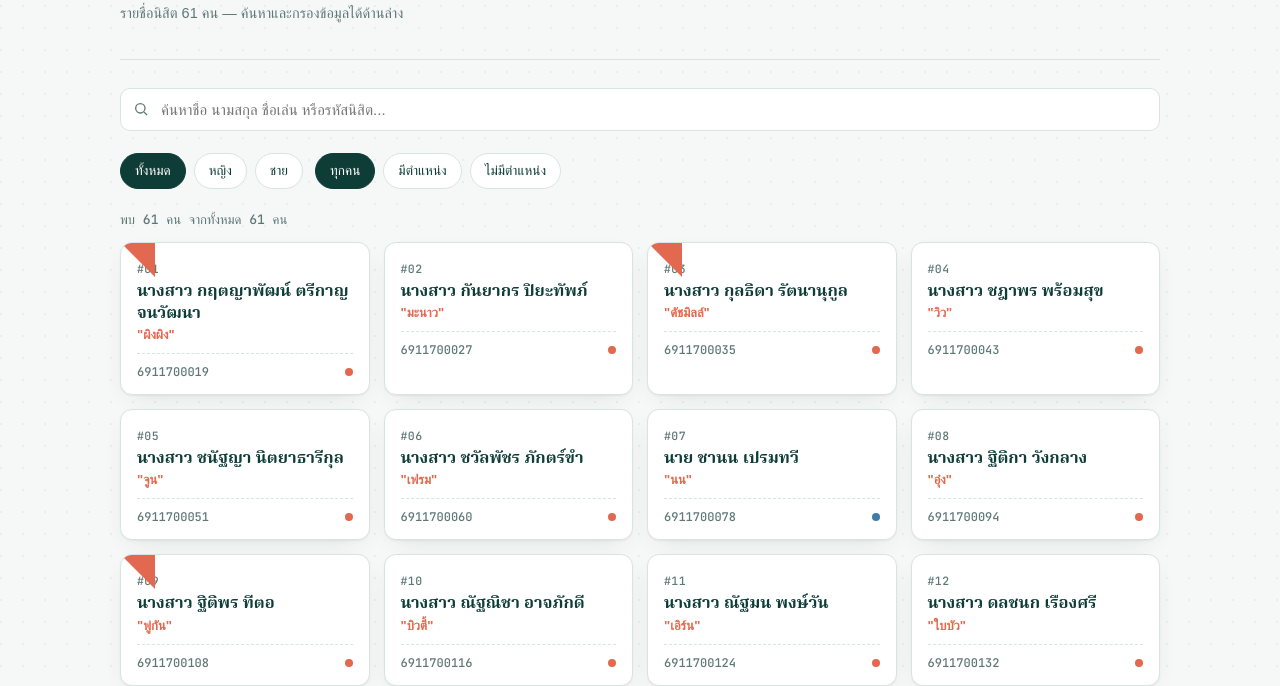
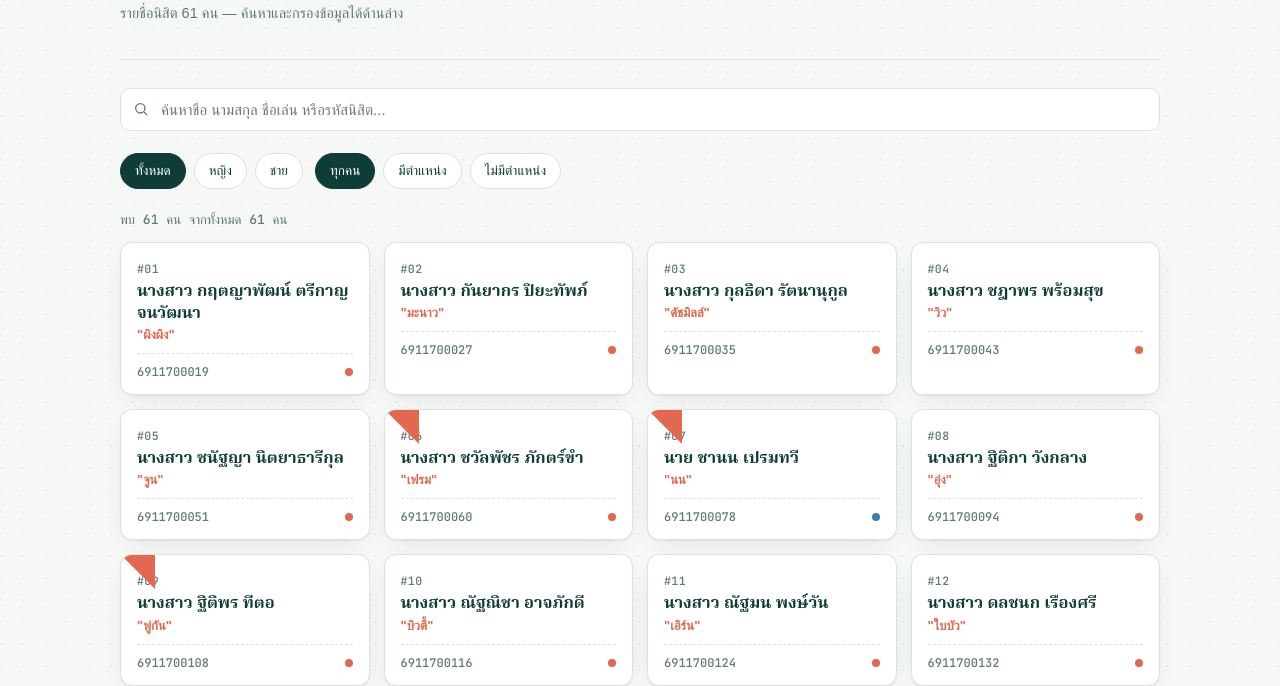
Before and after one commit to SittichaiSinsuwan/Ku-Nurse02, a plain HTML site: page index.html in a window 1280 px wide. Shown: the part 127-813 px from the top of the page. Drawn offline with Linux system fonts and the light colour scheme; a web font is replaced by a local one.

Commit message:
Update student roles to null in index.html

```diff
--- a/index.html
+++ b/index.html
@@ -315,13 +315,13 @@
 
 <script>
 const students = [
-{no:1,sid:"6911700019",prefix:"นางสาว",first:"กฤตญาพัฒน์",last:"ตรีกาญจนวัฒนา",nick:"ผิงผิง",gender:"F",role:"นิสิตผู้ประสานงานรายวิชา ภาษาอังกฤษเพื่อโอกาสในการทำงาน"},
+{no:1,sid:"6911700019",prefix:"นางสาว",first:"กฤตญาพัฒน์",last:"ตรีกาญจนวัฒนา",nick:"ผิงผิง",gender:"F",role:null},
 {no:2,sid:"6911700027",prefix:"นางสาว",first:"กันยากร",last:"ปิยะทัพภ์",nick:"มะนาว",gender:"F",role:null},
-{no:3,sid:"6911700035",prefix:"นางสาว",first:"กุลธิดา",last:"รัตนานุกูล",nick:"ดัชมิลล์",gender:"F",role:"นิสิตผู้ประสานงานรายวิชา ระบาดวิทยา"},
+{no:3,sid:"6911700035",prefix:"นางสาว",first:"กุลธิดา",last:"รัตนานุกูล",nick:"ดัชมิลล์",gender:"F",role:null},
 {no:4,sid:"6911700043",prefix:"นางสาว",first:"ชฎาพร",last:"พร้อมสุข",nick:"วิว",gender:"F",role:null},
 {no:5,sid:"6911700051",prefix:"นางสาว",first:"ชนัฐญา",last:"นิตยาธารีกุล",nick:"จูน",gender:"F",role:null},
-{no:6,sid:"6911700060",prefix:"นางสาว",first:"ชวัลพัชร",last:"ภักตร์ขำ",nick:"เฟรม",gender:"F",role:null},
-{no:7,sid:"6911700078",prefix:"นาย",first:"ชานน",last:"เปรมทวี",nick:"นน",gender:"M",role:null},
+{no:6,sid:"6911700060",prefix:"นางสาว",first:"ชวัลพัชร",last:"ภักตร์ขำ",nick:"เฟรม",gender:"F",role:"นิสิตผู้ประสานงานรายวิชา การพยาบาลพื้นฐาน 1"},
+{no:7,sid:"6911700078",prefix:"นาย",first:"ชานน",last:"เปรมทวี",nick:"นน",gender:"M",role:"นิสิตผู้ประสานงานรายวิชา ชีวเกษตรสุขภาพ 1"},
 {no:8,sid:"6911700094",prefix:"นางสาว",first:"ฐิติกา",last:"วังกลาง",nick:"อุ๋ง",gender:"F",role:null},
 {no:9,sid:"6911700108",prefix:"นางสาว",first:"ฐิติพร",last:"ทีตอ",nick:"พู่กัน",gender:"F",role:"หัวหน้ากิจกรรม"},
 {no:10,sid:"6911700116",prefix:"นางสาว",first:"ณัฐณิชา",last:"อาจภักดี",nick:"บิวตี้",gender:"F",role:null},
@@ -330,8 +330,8 @@ const students = [
 {no:13,sid:"6911700141",prefix:"นางสาว",first:"ธัญชนก",last:"สีวาดมา",nick:"จันทร์เจ้า",gender:"F",role:null},
 {no:14,sid:"6911700159",prefix:"นางสาว",first:"นภัสวรรณ",last:"แก้วอุ่นเรือน",nick:"โฟกัส",gender:"F",role:null},
 {no:15,sid:"6911700167",prefix:"นางสาว",first:"นุชริน",last:"ใบธรรม",nick:"ปูเป้",gender:"F",role:"เหรัญญิก"},
-{no:16,sid:"6911700175",prefix:"นางสาว",first:"บัณฑิตาพร",last:"เจนดง",nick:"กอเตย",gender:"F",role:null},
-{no:17,sid:"6911700183",prefix:"นางสาว",first:"เบญญาภา",last:"ธุนาสูรย์",nick:"อ้อม",gender:"F",role:"หัวหน้าวิชาการ"},
+{no:16,sid:"6911700175",prefix:"นางสาว",first:"บัณฑิตาพร",last:"เจนดง",nick:"กอเตย",gender:"F",role:"นิสิตผู้ประสานงานรายวิชา เทคโนโลยีดิจิทัลทางสุขภาพ"},
+{no:17,sid:"6911700183",prefix:"นางสาว",first:"เบญญาภา",last:"ธุนาสูรย์",nick:"อ้อม",gender:"F",role:null},
 {no:18,sid:"6911700191",prefix:"นางสาว",first:"ปกเกศ",last:"แสงจันทร์",nick:"ขนมผิง",gender:"F",role:null},
 {no:19,sid:"6911700205",prefix:"นางสาว",first:"ปวริศา",last:"ไชยดำ",nick:"ลิสา",gender:"F",role:null},
 {no:20,sid:"6911700213",prefix:"นางสาว",first:"ปวิชญา",last:"เสาหิน",nick:"แสตมป์",gender:"F",role:null},
@@ -339,37 +339,37 @@ const students = [
 {no:22,sid:"6911700230",prefix:"นางสาว",first:"ปิ่นนภา",last:"น่าบัญฑิตย์",nick:"ใบเตย",gender:"F",role:null},
 {no:23,sid:"6911700248",prefix:"นางสาว",first:"พัชรพร",last:"เสมจันทร์",nick:"อ้อม",gender:"F",role:null},
 {no:24,sid:"6911700256",prefix:"นางสาว",first:"พัทธ์ศรัณย์",last:"วาทวัฒนศักดิ์",nick:"ครีม",gender:"F",role:null},
-{no:25,sid:"6911700264",prefix:"นางสาว",first:"พิชญธิดา",last:"คำพา",nick:"แสตมป์",gender:"F",role:"นิสิตผู้ประสานงานรายวิชา เกษตรศาสตร์สร้างศาสตร์แห่งแผ่นดิน"},
+{no:25,sid:"6911700264",prefix:"นางสาว",first:"พิชญธิดา",last:"คำพา",nick:"แสตมป์",gender:"F",role:null},
 {no:26,sid:"6911700272",prefix:"นางสาว",first:"ภคพร",last:"ปั้นทอง",nick:"ต้นข้าว",gender:"F",role:null},
 {no:27,sid:"6911700281",prefix:"นางสาว",first:"ภัทธิยา",last:"แสนคำ",nick:"หงส์หยก",gender:"F",role:null},
 {no:28,sid:"6911700299",prefix:"นางสาว",first:"ภารดี",last:"สาลีโภชน์",nick:"เวียนนา",gender:"F",role:null},
 {no:29,sid:"6911700302",prefix:"นางสาว",first:"วนารี",last:"คำนนท์",nick:"แพรวา",gender:"F",role:null},
 {no:30,sid:"6911700311",prefix:"นางสาว",first:"วรัญญา",last:"คำมงคุณ",nick:"มิรัน",gender:"F",role:null},
 {no:31,sid:"6911700337",prefix:"นางสาว",first:"ศิริภัสสร",last:"พวงศิริ",nick:"มิ่งขวัญ",gender:"F",role:null},
-{no:32,sid:"6911700345",prefix:"นางสาว",first:"ศิริรัตน์",last:"แพงพา",nick:"นะนุ่น",gender:"F",role:"นิสิตผู้ประสานงานรายวิชา จิตวิทยาพัฒนาการมนุษย์"},
+{no:32,sid:"6911700345",prefix:"นางสาว",first:"ศิริรัตน์",last:"แพงพา",nick:"นะนุ่น",gender:"F",role:null},
 {no:33,sid:"6911700353",prefix:"นางสาว",first:"สาวิตรี",last:"มูลมานัส",nick:"บีม",gender:"F",role:null},
-{no:34,sid:"6911700361",prefix:"นาย",first:"สิทธิชัย",last:"สินสุวรรณ",nick:"น้ำ",gender:"M",role:"รองหัวหน้าชั้นปี"},
+{no:34,sid:"6911700361",prefix:"นาย",first:"สิทธิชัย",last:"สินสุวรรณ",nick:"น้ำ",gender:"M",role:"หัวหน้าชั้นปี"},
 {no:35,sid:"6911700370",prefix:"นางสาว",first:"สุธินี",last:"จินุศร",nick:"สปาเก็ตตี้",gender:"F",role:null},
-{no:36,sid:"6911700388",prefix:"นางสาว",first:"สุภารัตน์",last:"แก้วยก",nick:"นีน่า",gender:"F",role:null},
+{no:36,sid:"6911700388",prefix:"นางสาว",first:"สุภารัตน์",last:"แก้วยก",nick:"นีน่า",gender:"F",role:"นิสิตผู้ประสานงานรายวิชา ศาสตร์และวิชาชีพทางการพยาบาล"},
 {no:37,sid:"6911700396",prefix:"นางสาว",first:"สุวิชาดา",last:"นูสันเทียะ",nick:"แพน",gender:"F",role:null},
 {no:38,sid:"6911700400",prefix:"นางสาว",first:"หทัยชนก",last:"ลิสอน",nick:"สตางค์",gender:"F",role:null},
 {no:39,sid:"6911700418",prefix:"นางสาว",first:"อานันท์ปภา",last:"ฟองมูล",nick:"นิว",gender:"F",role:null},
-{no:40,sid:"6911700434",prefix:"นางสาว",first:"จิราพร",last:"เทียมฐานะ",nick:"ออมมี่",gender:"F",role:"นิสิตผู้ประสานงานรายวิชา ชีวเคมี"},
-{no:41,sid:"6911700442",prefix:"นางสาว",first:"จีรารัศมิ์",last:"สินธวิชัย",nick:"ภูฟ้า",gender:"F",role:null},
+{no:40,sid:"6911700434",prefix:"นางสาว",first:"จิราพร",last:"เทียมฐานะ",nick:"ออมมี่",gender:"F",role:null},
+{no:41,sid:"6911700442",prefix:"นางสาว",first:"จีรารัศมิ์",last:"สินธวิชัย",nick:"ภูฟ้า",gender:"F",role:"นิสิตผู้ประสานงานรายวิชา จุลชีววิทยาและปรสิตวิทยาสำหรับพยาบาล"},
 {no:42,sid:"6911700451",prefix:"นาย",first:"ฉลองขวัญ",last:"กนกวงศ์เสถียร",nick:"ปอกแปก",gender:"M",role:null},
-{no:43,sid:"6911700469",prefix:"นาย",first:"ฐิตินนท์",last:"กรดนวล",nick:"สอง",gender:"M",role:"หัวหน้าชั้นปี"},
+{no:43,sid:"6911700469",prefix:"นาย",first:"ฐิตินนท์",last:"กรดนวล",nick:"สอง",gender:"M",role:null},
 {no:44,sid:"6911700477",prefix:"นางสาว",first:"ณัชชา",last:"กอสิงหวัฒนา",nick:"ชา",gender:"F",role:null},
 {no:45,sid:"6911700485",prefix:"นางสาว",first:"ณัฐชยา",last:"พงศ์อนันต์",nick:"นัส",gender:"F",role:null},
 {no:46,sid:"6911700493",prefix:"นางสาว",first:"ณัฐชา",last:"กลีบบานเย็น",nick:"แกม",gender:"F",role:null},
 {no:47,sid:"6911700507",prefix:"นาย",first:"ธีรชัย",last:"รัตนศรีสมพร",nick:"ธีร์",gender:"M",role:"เหรัญญิก"},
 {no:48,sid:"6911700515",prefix:"นางสาว",first:"นิโลบล",last:"หนูเมือง",nick:"บัว",gender:"F",role:null},
-{no:49,sid:"6911700523",prefix:"นางสาว",first:"บุญญิตา",last:"เกิดโชค",nick:"แตงกวา",gender:"F",role:null},
-{no:50,sid:"6911700531",prefix:"นาย",first:"ปรเมศวร์",last:"รุ่งทิพยกุล",nick:"จีน",gender:"M",role:null},
+{no:49,sid:"6911700523",prefix:"นางสาว",first:"บุญญิตา",last:"เกิดโชค",nick:"แตงกวา",gender:"F",role:"นิสิตผู้ประสานงานรายวิชา เภสัชวิทยาสำหรับพยาบาล"},
+{no:50,sid:"6911700531",prefix:"นาย",first:"ปรเมศวร์",last:"รุ่งทิพยกุล",nick:"จีน",gender:"M",role:"รองหัวหน้าชั้นปี"},
 {no:51,sid:"6911700540",prefix:"นางสาว",first:"พรหมพร",last:"พรมแก้ว",nick:"น้ำหนึ่ง",gender:"F",role:null},
-{no:52,sid:"6911700558",prefix:"นางสาว",first:"พัชราภรณ์",last:"ฉัตรชยานนท์",nick:"นะโม",gender:"F",role:"นิสิตผู้ประสานงานรายวิชา โภชนาการสำหรับพยาบาล"},
-{no:53,sid:"6911700574",prefix:"นางสาว",first:"พิมฏ์สุภา",last:"กมลกิจจาลักษณ์",nick:"น้ำหอม",gender:"F",role:null},
-{no:54,sid:"6911700582",prefix:"นาย",first:"ภาคิน",last:"เปี่ยมศิริ",nick:"ภาคิน/คินนี่",gender:"M",role:"นิสิตผู้ประสานงานรายวิชา กายวิภาคศาสตร์"},
-{no:55,sid:"6911700604",prefix:"นางสาว",first:"รวิภา",last:"รอยลาภเจริญพร",nick:"น้ำปั่น",gender:"F",role:"นิสิตผู้ประสานงานรายวิชา รู้ทันไอที"},
+{no:52,sid:"6911700558",prefix:"นางสาว",first:"พัชราภรณ์",last:"ฉัตรชยานนท์",nick:"นะโม",gender:"F",role:null},
+{no:53,sid:"6911700574",prefix:"นางสาว",first:"พิมฏ์สุภา",last:"กมลกิจจาลักษณ์",nick:"น้ำหอม",gender:"F",role:"นิสิตผู้ประสานงานรายวิชา สื่อสารสารสนเทศ"},
+{no:54,sid:"6911700582",prefix:"นาย",first:"ภาคิน",last:"เปี่ยมศิริ",nick:"ภาคิน/คินนี่",gender:"M",role:null},
+{no:55,sid:"6911700604",prefix:"นางสาว",first:"รวิภา",last:"รอยลาภเจริญพร",nick:"น้ำปั่น",gender:"F",role:null},
 {no:56,sid:"6911700612",prefix:"นางสาว",first:"รวิวรรณ",last:"แซ่หวัง",nick:"ฝน",gender:"F",role:null},
 {no:57,sid:"6911700621",prefix:"นาย",first:"วรกร",last:"ลิขิตมั่นชัย",nick:"เซน",gender:"M",role:null},
 {no:58,sid:"6911700639",prefix:"นางสาว",first:"วัชรี",last:"ไชยชำนิ",nick:"ปาน",gender:"F",role:null},
```
